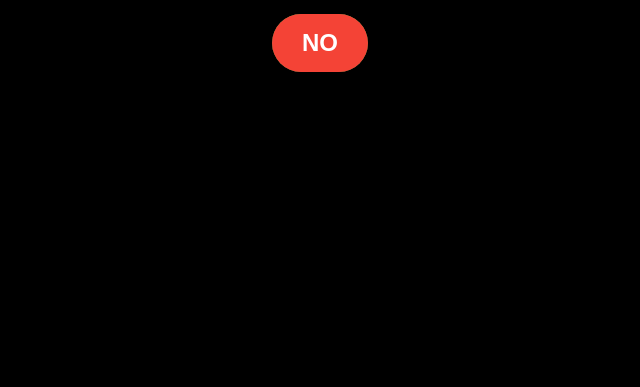
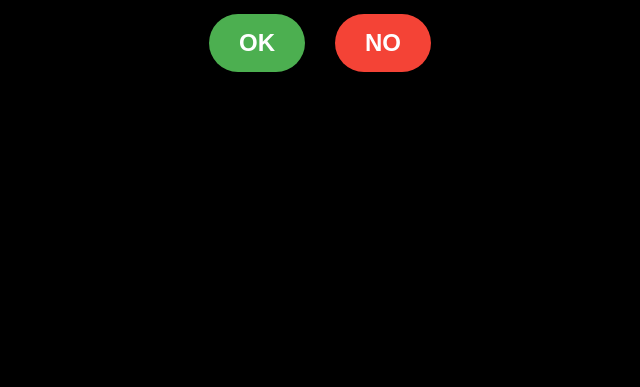
Before and after one commit to Shivu8299/Birthdaybro, a plain HTML site: page index.html in a window 1280 px wide. Shown: the part 413-800 px from the top of the page, without its empty margins (320-960 px from the left). Drawn offline with Linux system fonts and the light colour scheme.

Commit message:
Update style.css

```diff
--- a/style.css
+++ b/style.css
@@ -41,9 +41,7 @@ body {
     margin-top: 20px;
     display: flex;
     justify-content: center;
-    align-items: center; /* This ensures vertical alignment */
-    gap: 30px; /* Provides consistent spacing */
-    position: relative;
+    gap: 30px;
 }
 
 button {
@@ -70,6 +68,5 @@ button {
 #noButton {
     background-color: #f44336;
     color: white;
-    position: absolute;
-    transition: all 0s;
+    /* This button will be positioned with JavaScript */
 }
```
